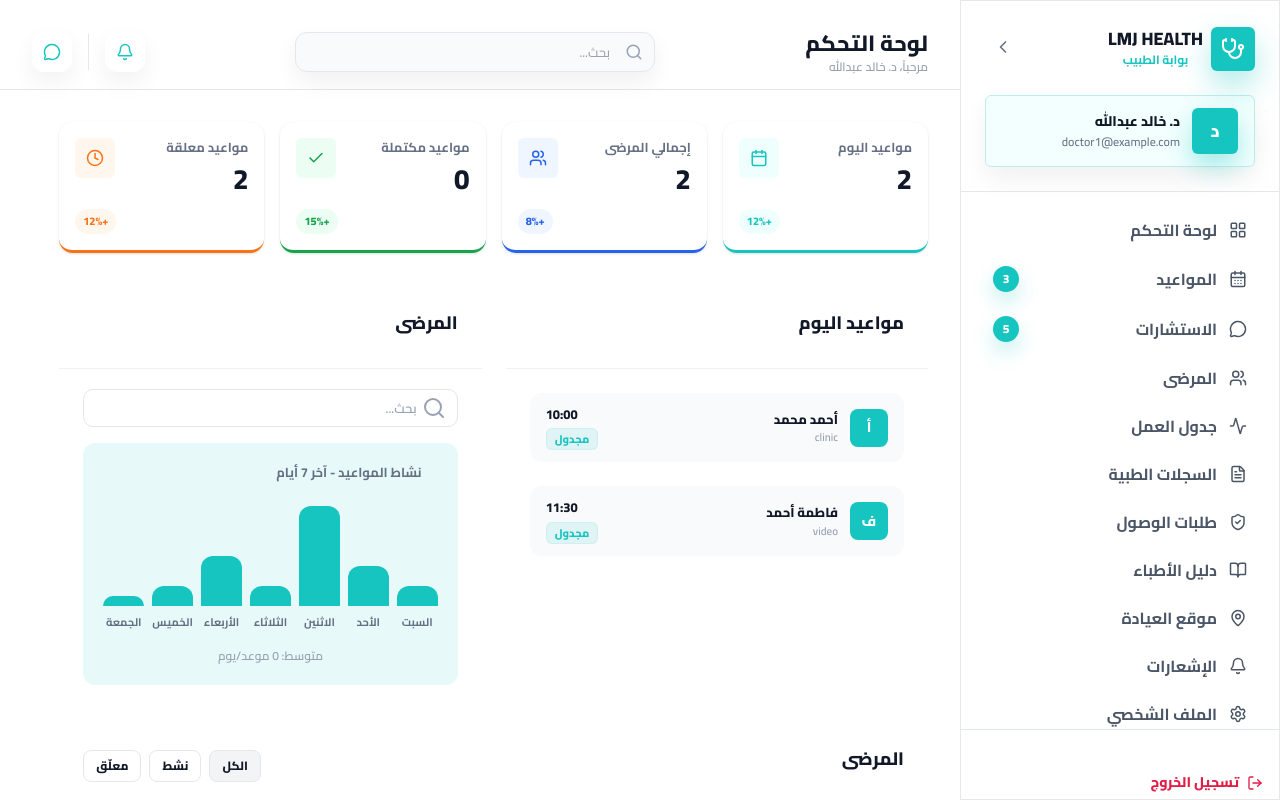
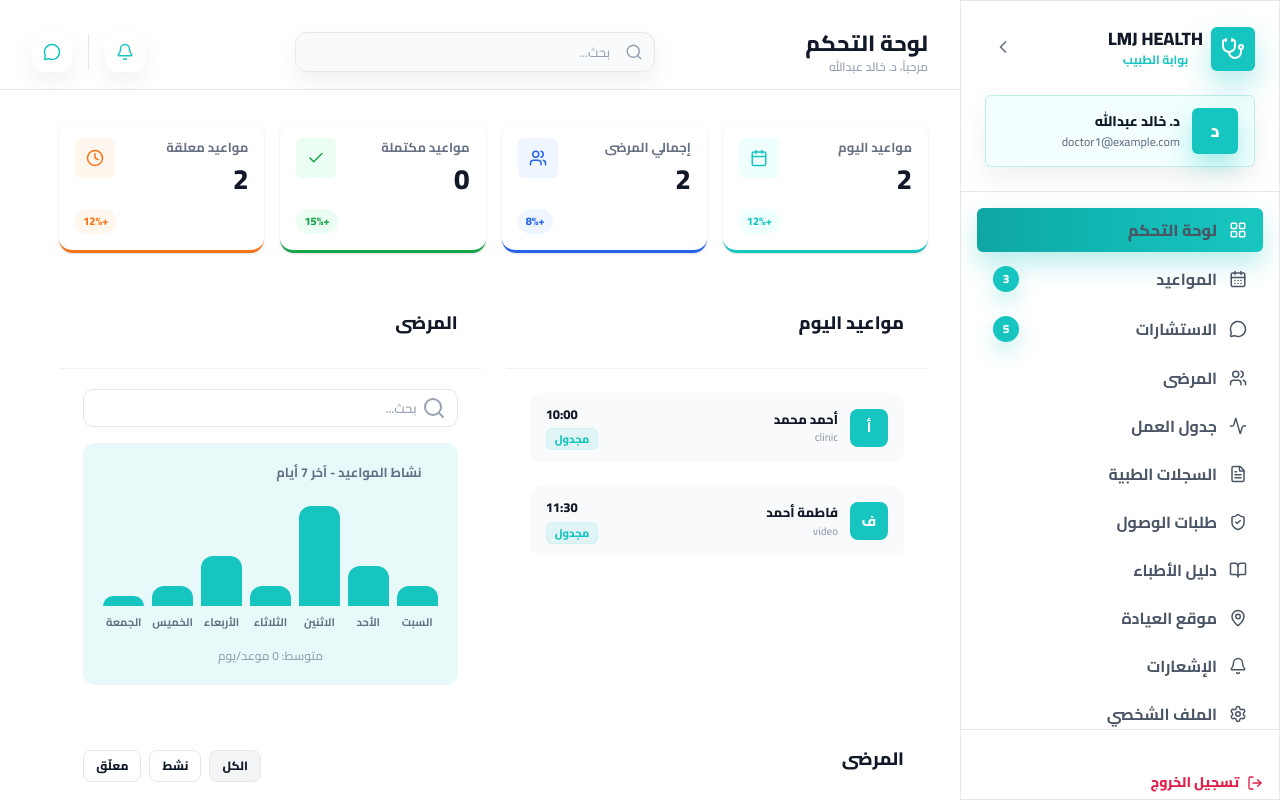
Before and after one commit to llill-dev/lmj-health-web, a Next.js app: page / in a window 1280 px wide. Built offline with nearby package versions, Linux system fonts and the light colour scheme.

Commit message:
refactor(app): move auth & doctor dashboard to route-based architecture + SaaS layout polish

```diff
--- a/src/app/(doctor)/layout.tsx
+++ b/src/app/(doctor)/layout.tsx
@@ -13,7 +13,7 @@ export default function ProtectedLayout({ children }: { children: ReactNode }) {
     sidebarItems.find(
       (item) =>
         pathname === `/${item.path}` || pathname.startsWith(`/${item.path}/`),
-    )?.path ?? 'doctor';
+    )?.path ?? 'dashboard';
 
   return (
     <div className='h-screen bg-white scrollbar-hide overflow-hidden'>
```
